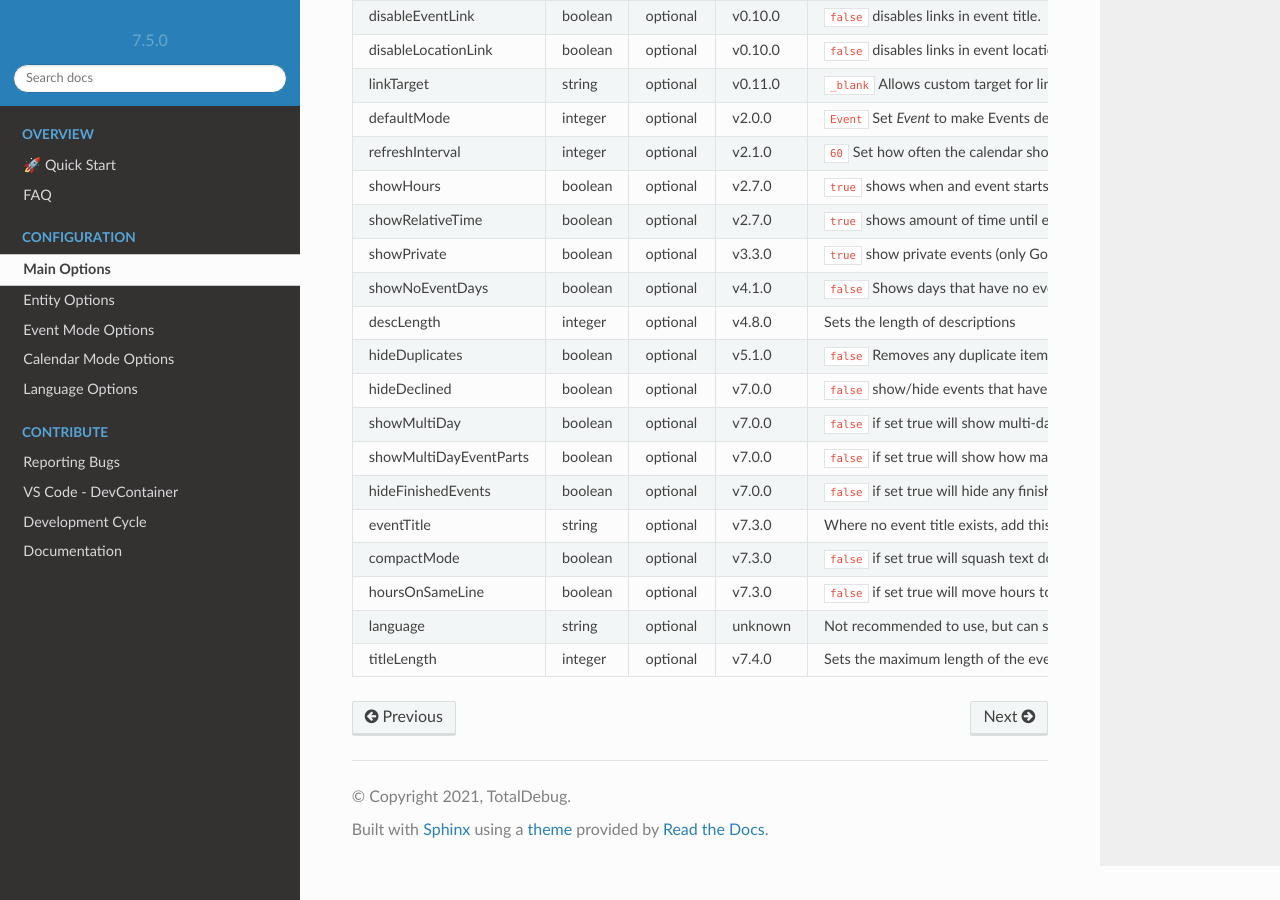
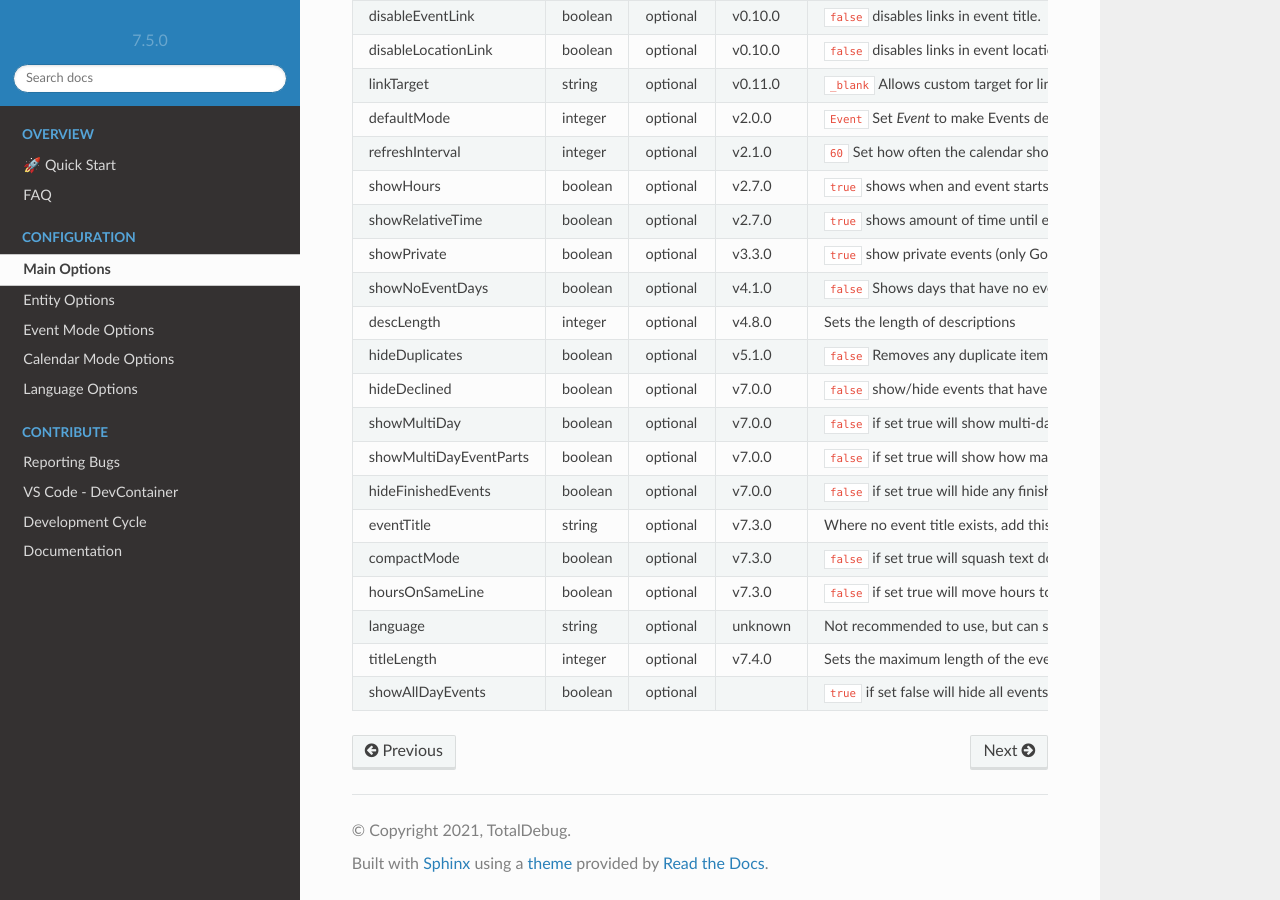
Before and after one commit to totaldebug/atomic-calendar-revive, a Sphinx documentation site: the page built from docs/configuration/main.rst, in a window 1280 px wide and 900 px high, scrolled down 683 px. Built offline with Sphinx 7.4.7 and the Read the Docs theme 2.0.0, drawn with Linux system fonts in a browser that asks for light colours.

Commit message:
docs: add showAllDayEvents

```diff
--- a/docs/configuration/main.rst
+++ b/docs/configuration/main.rst
@@ -41,4 +41,5 @@ Main Options
  hoursOnSameLine           boolean   optional        v7.3.0     ``false`` if set true will move hours to show on the same line as the summary. NOTE using other options can mess up this style
  language                  string    optional        unknown    Not recommended to use, but can set the language code e.g. "gb" / "es"
  titleLength               integer   optional        v7.4.0     Sets the maximum length of the event titles
+ showAllDayEvents          boolean   optional                   ``true`` if set false will hide all events that are a full day
 ========================= ========= =============== ========== ==========================================================================================================================================================================================================================
```
